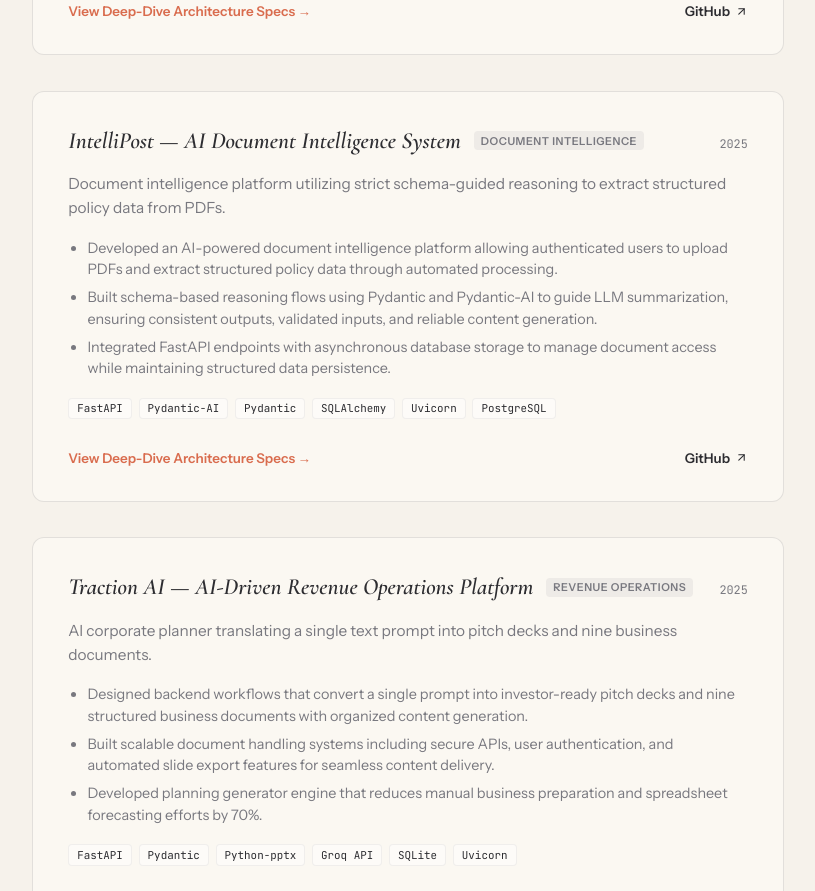
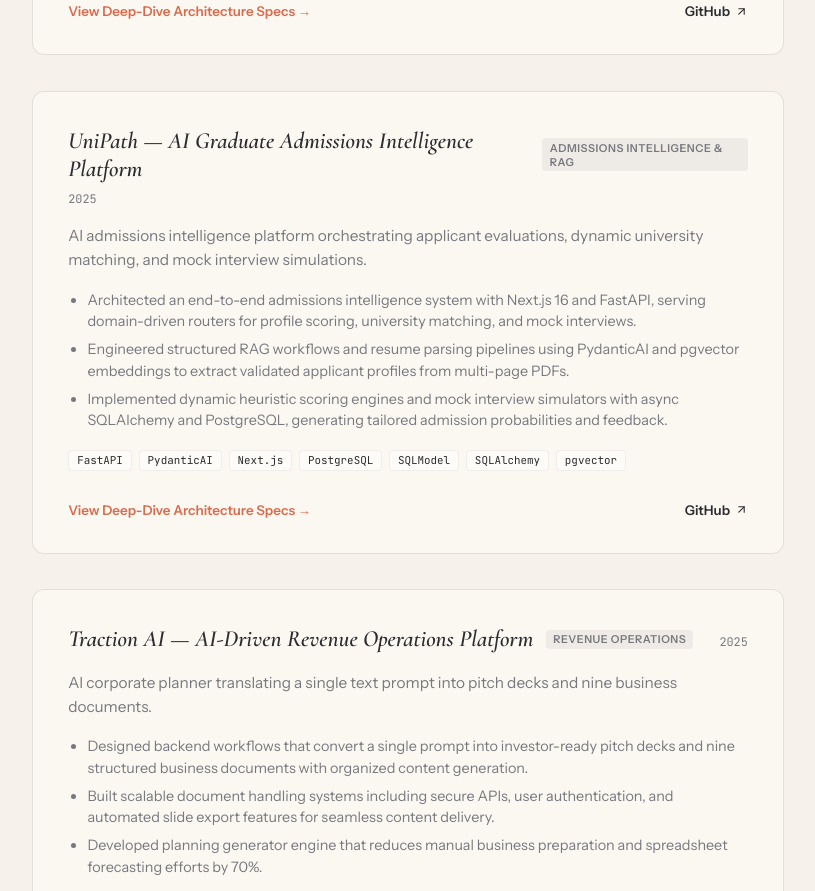
Before and after one commit to ShikharVeer10/ShikharVeer10.github.io, a React (Vite) app: page / in a window 1280 px wide. Shown: the part 1080-1971 px from the top of the page, without its empty margins (416-1231 px from the left). Built offline with nearby package versions, Linux system fonts and the light colour scheme; no server answers.

Commit message:
Replace IntelliPost with UniPath project across portfolio specs and previews

```diff
--- a/src/components/ProjectDrawer.jsx
+++ b/src/components/ProjectDrawer.jsx
@@ -31,32 +31,42 @@ const projectDeepDives = {
       "Optimized HuggingFace pipelines with ONNX runtime conversions and model quantization, decreasing local CPU inference latency by 45%."
     ]
   },
-  intellipost: {
+  unipath: {
     architecture: `
 ┌─────────────────────────────────────────────────────────────┐
-│               INTELLIPOST SYSTEM FLOW DIAGRAM                │
+│                 UNIPATH SYSTEM ARCHITECTURE                 │
 ├─────────────────────────────────────────────────────────────┤
 │                                                             │
-│  [User PDF] ──> [FastAPI Upload] ──> [Pydantic-AI Agent]    │
-│                                            │                │
-│                                            ▼                │
-│  [PostgreSQL] <── [SQLAlchemy Async] <── [Validated JSON]   │
+│  [Next.js Client] ──> [FastAPI Gateway] ──> [JWT Auth]     │
+│                              │                              │
+│                              ├─> [Resume Parser / PDF]      │
+│                              │         │ (PydanticAI)       │
+│                              │         ▼                    │
+│                              ├─> [Profile Matcher Engine]   │
+│                              │         │ (Dynamic Scoring)  │
+│                              │         ▼                    │
+│                              ├─> [RAG Advisor + pgvector]   │
+│                              │                              │
+│                              └─> [Async SQLAlchemy Engine]  │
+│                                        │                    │
+│                                        ▼                    │
+│                                [PostgreSQL Store]           │
 │                                                             │
 └─────────────────────────────────────────────────────────────┘
 `,
     challenges: [
       {
-        title: "Unstructured Data Hallucinations",
-        desc: "Large PDFs containing detailed tables caused standard LLM prompts to output malformed JSON or miss parameters."
+        title: "Multi-Criteria Evaluation Calibration",
+        desc: "Calibrating dynamic admission probability heuristics across diverse university assessment types (research vs systems vs GPA-weighted) required domain-calibrated multi-factor scoring."
       },
       {
-        title: "Asynchronous Database Locks",
-        desc: "Concurrent multi-user uploads locked tables during write operations on structured policy parameters."
+        title: "Unstructured Resume Extraction Fidelity",
+        desc: "Extracting normalized GPAs, standardized test scores, research publications, and work experience from diverse PDF layouts caused parsing schema inconsistencies."
       }
     ],
     solutions: [
-      "Designed a strict Pydantic schema model with double-pass verification, ensuring zero null outputs.",
-      "Integrated SQLModel / SQLAlchemy asynchronous session loops, achieving parallel file uploads without database locks."
+      "Engineered institutional scoring models combining normalized academic baselines, institutional weightings, and historical candidate distributions.",
+      "Built structured extraction pipelines using PydanticAI agents with deterministic schema validation and heuristic fallback parsing."
     ]
   },
   traction: {
--- a/src/components/ProjectPreview.jsx
+++ b/src/components/ProjectPreview.jsx
@@ -26,20 +26,20 @@ const previews = {
       </div>
     )
   },
-  intellipost: {
+  unipath: {
     icon: <Shield size={14} />,
-    title: "IntelliPost Parser Logs",
+    title: "UniPath Evaluator Logs",
     body: (
       <div className="preview-terminal">
-        <div className="terminal-line text-green"><Play size={10} /> PDF received: policy_contract.pdf</div>
-        <div className="terminal-line">• File size: 4.8MB</div>
-        <div className="terminal-line">• Pages: 14</div>
-        <div className="terminal-line">• Extracting structure parameters...</div>
-        <div className="terminal-line">• Validating schemas:</div>
-        <div className="terminal-line text-green">  - Header metadata: OK</div>
-        <div className="terminal-line text-green">  - Liability table: OK</div>
-        <div className="terminal-line text-green">  - Coverage limits: OK</div>
-        <div className="terminal-line text-accent">■ SCHEMA EXPORT: 100% VALIDATED</div>
+        <div className="terminal-line text-green"><Play size={10} /> Profile evaluated: applicant_eval.json</div>
+        <div className="terminal-line">• CGPA: 8.8/10 | GRE: 324 | Papers: 2</div>
+        <div className="terminal-line">• Target: MS CS (United States)</div>
+        <div className="terminal-line">• Running Multi-Criteria Matcher...</div>
+        <div className="terminal-line">• Admissions Probability Breakdown:</div>
+        <div className="terminal-line text-green">  - Stanford University: 28% [AMBITIOUS]</div>
+        <div className="terminal-line text-green">  - Georgia Tech: 64% [TARGET]</div>
+        <div className="terminal-line text-green">  - ASU / UT Dallas: 88% [SAFE]</div>
+        <div className="terminal-line text-accent">■ EVALUATION COMPLETE: 12 MATCHES GENERATED</div>
       </div>
     )
   },
--- a/src/components/ShipStream.jsx
+++ b/src/components/ShipStream.jsx
@@ -6,7 +6,7 @@ export default function ShipStream({ onSelectProject, onSelectExperience }) {
   // Tab states for each project card: key is project.id, value is active tab name ('overview' | 'metrics' | 'stack')
   const [projectTabs, setProjectTabs] = useState({
     emotio: 'overview',
-    intellipost: 'overview',
+    unipath: 'overview',
     traction: 'overview'
   });
 
--- a/src/data.js
+++ b/src/data.js
@@ -37,19 +37,18 @@ export const projects = [
     github: "https://github.com/ShikharVeer10/Emotio"
   },
   {
-    id: "intellipost",
-    title: "IntelliPost — AI Document Intelligence System",
-    tag: "Document Intelligence",
+    id: "unipath",
+    title: "UniPath — AI Graduate Admissions Intelligence Platform",
+    tag: "Admissions Intelligence & RAG",
     year: "2025",
-    desc: "Document intelligence platform utilizing strict schema-guided reasoning to extract structured policy data from PDFs.",
+    desc: "AI admissions intelligence platform orchestrating applicant evaluations, dynamic university matching, and mock interview simulations.",
     bullets: [
-      "Developed an AI-powered document intelligence platform allowing authenticated users to upload PDFs and extract structured policy data through automated processing.",
-      "Built schema-based reasoning flows using Pydantic and Pydantic-AI to guide LLM summarization, ensuring consistent outputs, validated inputs, and reliable content generation.",
-      "Integrated FastAPI endpoints with asynchronous database storage to manage document access while maintaining structured data persistence."
+      "Architected an end-to-end admissions intelligence system with Next.js 16 and FastAPI, serving domain-driven routers for profile scoring, university matching, and mock interviews.",
+      "Engineered structured RAG workflows and resume parsing pipelines using PydanticAI and pgvector embeddings to extract validated applicant profiles from multi-page PDFs.",
+      "Implemented dynamic heuristic scoring engines and mock interview simulators with async SQLAlchemy and PostgreSQL, generating tailored admission probabilities and feedback."
     ],
-    stack: ["FastAPI", "Pydantic-AI", "Pydantic", "SQLAlchemy", "Uvicorn", "PostgreSQL"],
-    github: "https://github.com/ShikharVeer10/IntelliPost",
-    achievements: "3rd Place — Post-a-thon Hackathon"
+    stack: ["FastAPI", "PydanticAI", "Next.js", "PostgreSQL", "SQLModel", "SQLAlchemy", "pgvector"],
+    github: "https://github.com/ShikharVeer10/UniPath"
   },
   {
     id: "traction",
```
